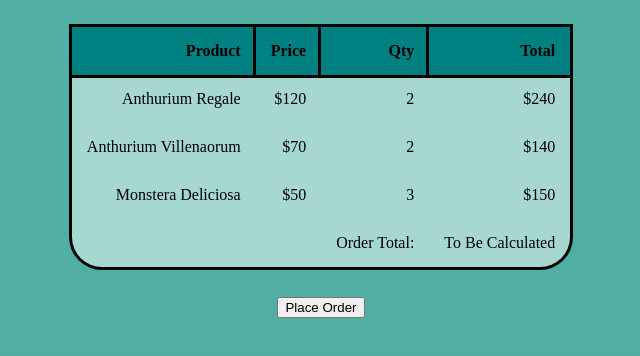
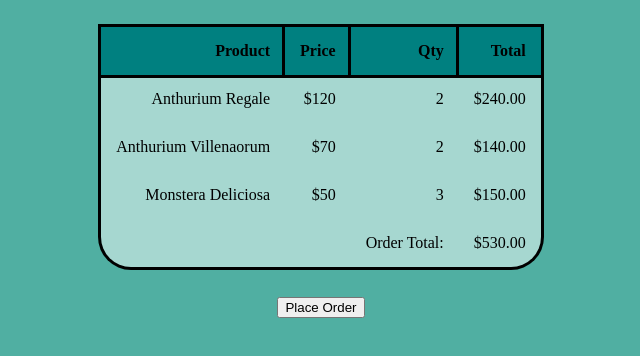
Before and after one commit to kevindo1/lab-06-products-page, a website with bundled scripts: page cart/index.html in a window 1280 px wide. Shown: the part 48-404 px from the top of the page, without its empty margins (319-959 px from the left). Built offline with nearby package versions, Linux system fonts and the light colour scheme.

Commit message:
added toLocaleString to price and total

```diff
--- a/cart/cart.js
+++ b/cart/cart.js
@@ -1,9 +1,10 @@
 import { plants } from '../data/plants.js';
 import { cart } from '../data/cart-data.js'
-import { findById } from '../utilities/findById.js';
+import { calculatorOrderTotal, findById, toUSD} from '../utilities/utils.js';
 import { renderLineItems } from '../renderLineItems.js';
 
 const tbody = document.getElementById('table-body');
+const tdOrderTotal = document.getElementById('order-total')
 
 for (let cartItem of cart) {
     const plantData = findById(cartItem.id, plants);
@@ -12,3 +13,6 @@ for (let cartItem of cart) {
 
     tbody.appendChild(tr);
 }
+
+const orderTotal = calculatorOrderTotal(cart, plants);
+tdOrderTotal.textContent = toUSD(orderTotal);
--- a/cart/index.html
+++ b/cart/index.html
@@ -26,7 +26,7 @@
             <td></td>
             <td></td>
             <td>Order Total:</td>
-            <td>To Be Calculated</td>
+            <td id="order-total">To Be Calculated</td>
         </tfoot>
     </table>
     <button>Place Order</button>
--- a/renderLineItems.js
+++ b/renderLineItems.js
@@ -1,3 +1,5 @@
+import { toUSD } from "./utilities/utils.js";
+
 export function renderLineItems(cartItem, plantData) {
     const tr = document.createElement('tr');
 
@@ -11,7 +13,7 @@ export function renderLineItems(cartItem, plantData) {
     tdQty.textContent = cartItem.quantity;
 
     const tdTotal = document.createElement('td');
-    tdTotal.textContent = `$${cartItem.quantity * plantData.price}`;
+    tdTotal.textContent = toUSD(cartItem.quantity * plantData.price);
 
     tr.append(tdName, tdPrice, tdQty, tdTotal);
 
--- a/utilities/findById.js
+++ /dev/null
@@ -1,7 +0,0 @@
-export function findById(id, items) {
-    for (let item of items) {
-        if (item.id === id) {
-            return item;
-        }
-    }
-}
--- /dev/null
+++ b/utilities/utils.js
@@ -0,0 +1,25 @@
+export function findById(id, items) {
+    for (let item of items) {
+        if (item.id === id) {
+            return item;
+        }
+    }
+}
+
+export function calculatorOrderTotal(cart, plants) {
+    // initialize a variable to add the total
+    // loop through cart items
+    // get the plant item from the list
+    // add the quantity * price
+
+    let orderTotal = 0;
+    for (let item of cart){
+        const plant = findById(item.id, plants)
+        orderTotal = orderTotal + plant.price * item.quantity;
+    }
+    return orderTotal;
+}
+
+export function toUSD(number) {
+    return number.toLocaleString('en-us', {style: 'currency', currency: 'USD'})
+}
```
